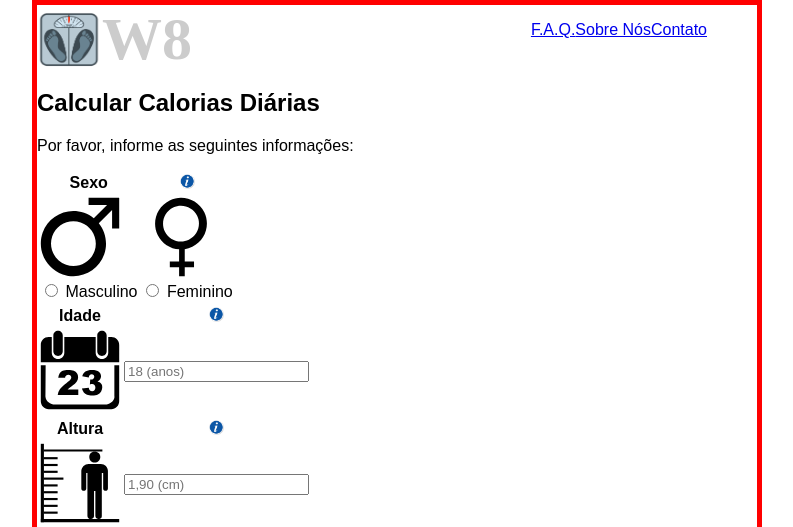
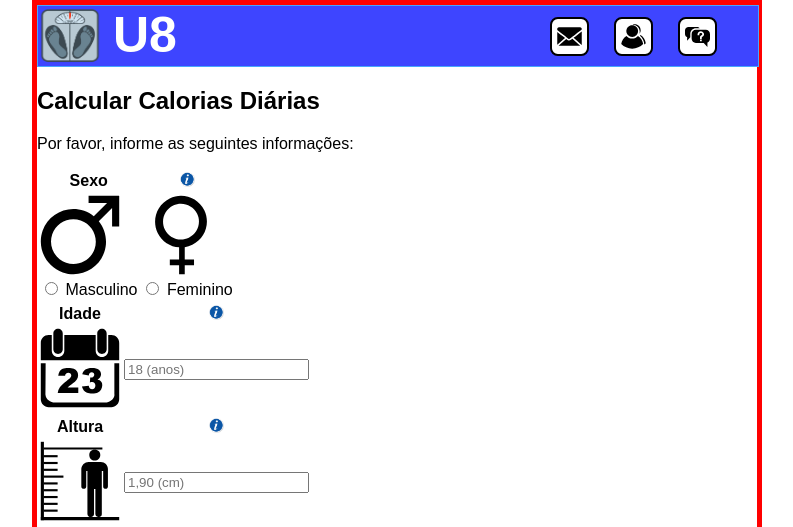
Before and after one commit to juniorrluiz/UCSAL-Frontend-SiteResponsivo, a plain HTML site: page index.html in a window 1280 px wide. Shown: the top 527 px of the page, without its empty margins (243-1036 px from the left). Drawn offline with Linux system fonts and the light colour scheme.

Commit message:
Adicionado menu social

```diff
--- a/CSS/estilo.css
+++ b/CSS/estilo.css
@@ -21,7 +21,14 @@ main {
 header {
   width: 720px;
   height: 60px;
-  display: inline-block;
+  display: flex;
+  background-color: #3E45ff;
+  border-style: solid;
+  border-width: 1px;
+  border-color: rgb(71, 166, 255);
+
+
+
 }
 
 header .img_icone {
@@ -29,36 +36,98 @@ header .img_icone {
   width: 65px;
   display: inline-block;
   float: left;
-  padding: 5px 0 0 0;
+
+
 }
 
 header h1 {
   float: left;
-  display: inline-block;
-  font-family: "Grechen Fuemen";
-  font-size: 60px;
+  display: flex;
+  font-family:Arial, Helvetica, sans-serif;
+  font-size: 50px;
   padding-top: 0;
   margin-top: 0px;
+  margin-left: 10px;
+
 }
 
 header h1 a {
   text-decoration: none;
-  color: #cccccc;
+  color: #ffffff;
 }
 
 header #menu_social {
-  display: inline-block;
-  height: 34px;
+  margin-top: -15px;
+  width: 550px;
+  margin-bottom: 20px;
   float: right;
+
 }
 
 header #menu_social ul {
-margin-right: 50px;
+  height: 10px;
+  float: right;
+
 }
 
 header #menu_social ul li {
-  margin: 0;
-  padding: 0;
+
+  padding: 10px;
   list-style: none;
-  float: left;
+  float: right;
+
 }
+
+header #menu_social ul li a {
+  display: block;
+  width: 35px;
+  height: 35px;
+  margin-left: 5px;
+  text-indent: -999999px;
+}
+
+.faq {
+  background-color: #ffffff;
+  border-style: solid;
+  border-width: 2px;
+  border-color: black;
+  border-radius: 20%;
+  background-image: url(../imagens/menu/menu_faq.svg) ;
+  background-repeat: no-repeat;
+  background-position: center;
+  background-size: 70%;
+  margin: auto;
+
+
+}
+
+.sobre {
+  background-color: #ffffff;
+  border-style: solid;
+  border-width: 2px;
+  border-color: black;
+  border-radius: 20%;
+  background-image: url(../imagens/menu/menu_sobrenos.svg) ;
+  background-repeat: no-repeat;
+  background-position: center;
+  background-size: 70%;
+  margin: auto;
+
+
+}
+
+.contato {
+  background-color: #ffffff;
+  border-style: solid;
+  border-width: 2px;
+  border-color: black;
+  border-radius: 20%;
+  background-image: url(../imagens/menu/menu_contato.svg) ;
+  background-repeat: no-repeat;
+  background-position: center;
+  background-size: 70%;
+  margin: auto;
+
+
+
+}
--- a/index.html
+++ b/index.html
@@ -10,7 +10,7 @@
     <main>
       <header>
         <img src="imagens/website_icone2.png" alt="Icone do website" class="img_icone">
-        <h1><a href="#">W8</a> </h1>
+        <h1><a href="#">U8</a> </h1>
 
         <nav id="menu_social">
           <ul>
```
